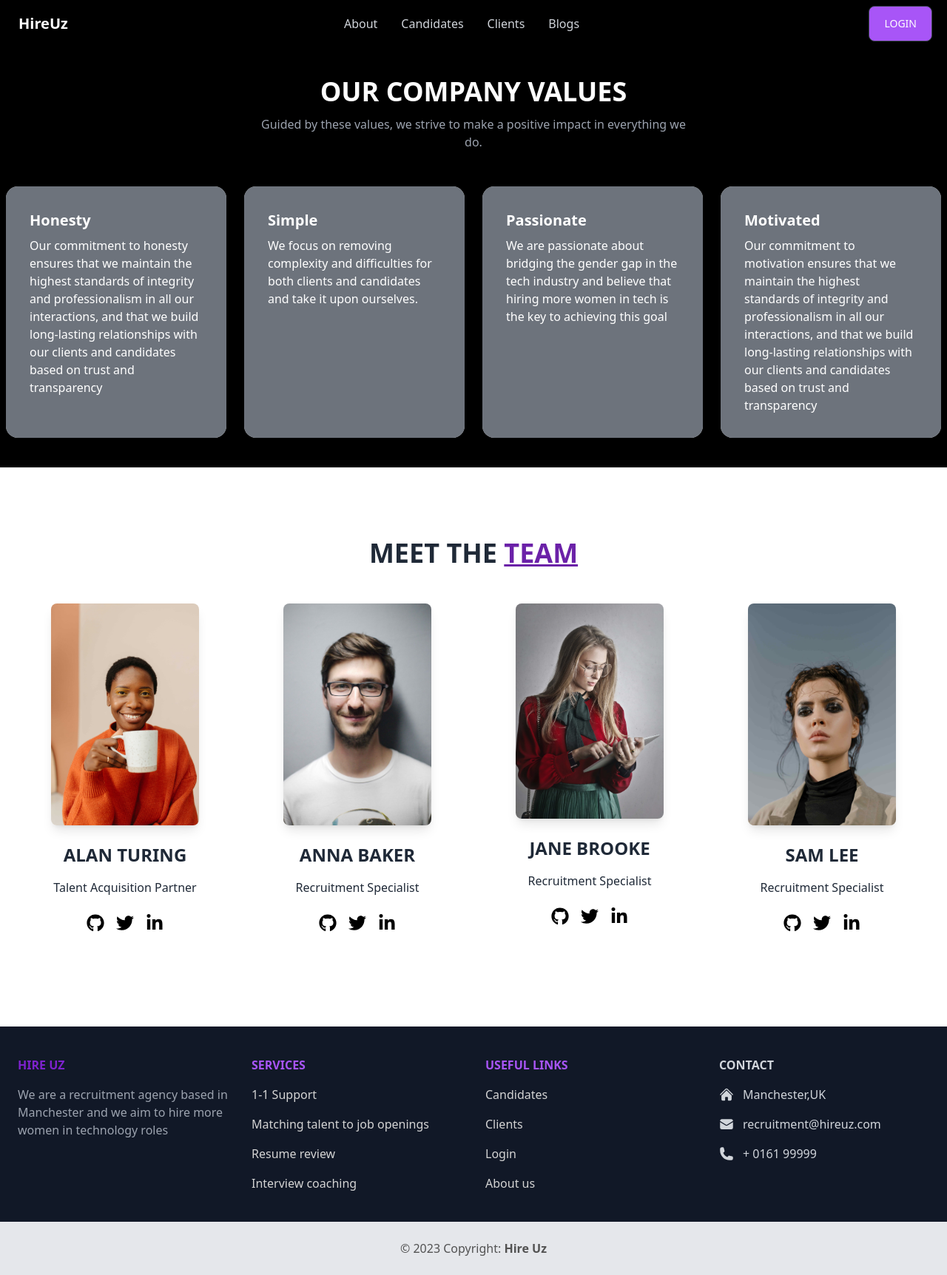
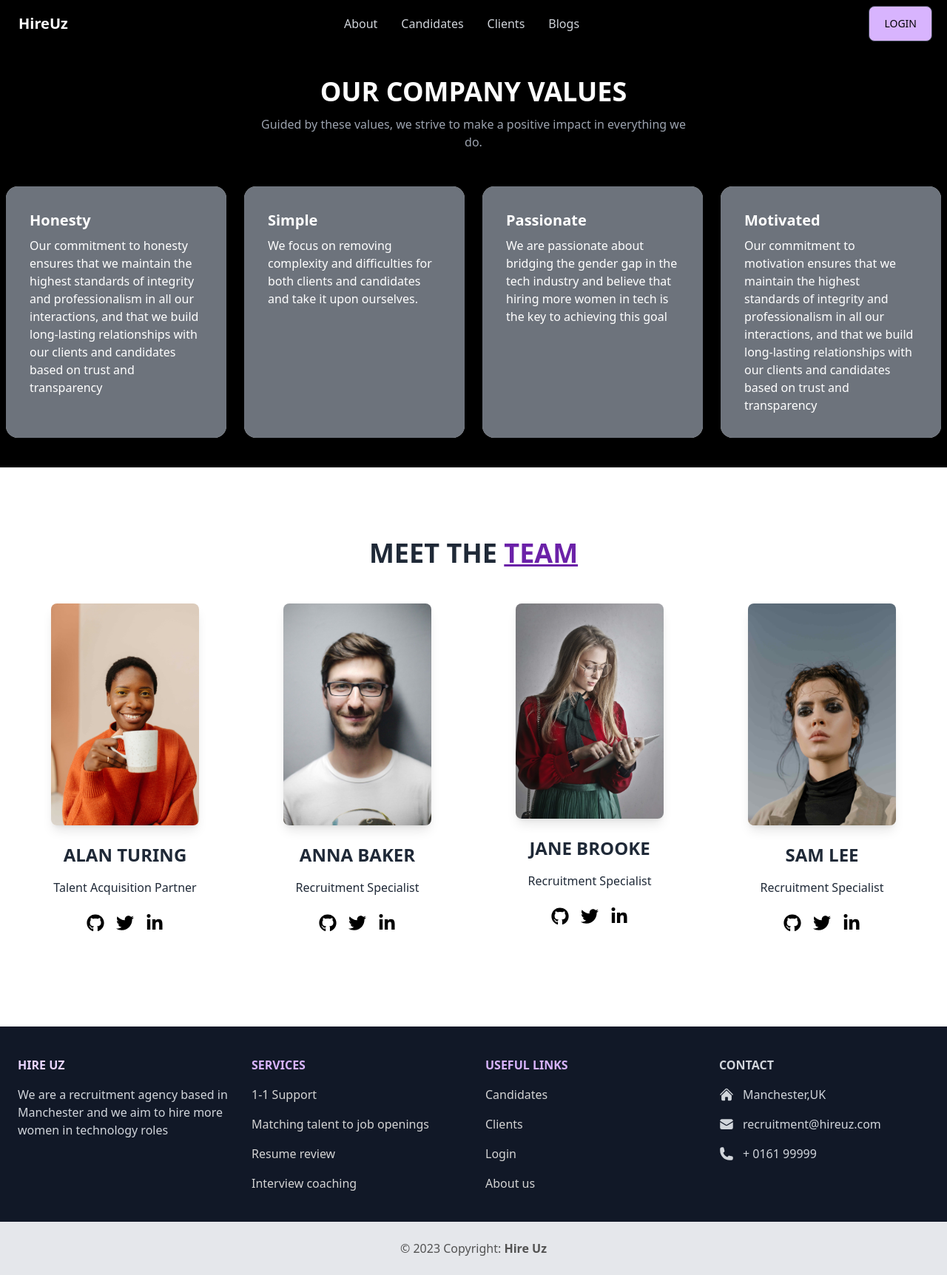
Before and after one commit to uzma981/HireUz, a React (Vite) app: page /about in a window 1280 px wide. Shown: the whole page at 74% size. Built offline with nearby package versions, Linux system fonts and the light colour scheme; no server answers; what @shrutibalasa/tailwind-grid-auto-fit would draw is missing.

Commit message:
lighthouse changes

```diff
--- a/src/components/AboutUsScreen/Recruiter.jsx
+++ b/src/components/AboutUsScreen/Recruiter.jsx
@@ -9,10 +9,10 @@ export default function Recruiter({ img, name, description }) {
         alt="image of team member"
       />
 
-      <h5 className="uppercase text-lg font-bold mb-4 lg:text-2xl">{name}</h5>
+      <h1 className="uppercase text-lg font-bold mb-4 lg:text-2xl">{name}</h1>
       <p className="mb-6">{description}</p>
       <ul className="list-inside flex mx-auto justify-center">
-        <a href="#!" className="px-2">
+        <a href="#!" alt="github link" className="px-2">
           <svg
             xmlns="http://www.w3.org/2000/svg"
             viewBox="0 0 496 512"
@@ -24,7 +24,7 @@ export default function Recruiter({ img, name, description }) {
             />
           </svg>
         </a>
-        <a href="#!" className="px-2">
+        <a href="#!" alt = "twitter link"className="px-2">
           <svg
             xmlns="http://www.w3.org/2000/svg"
             viewBox="0 0 512 512"
@@ -36,7 +36,7 @@ export default function Recruiter({ img, name, description }) {
             />
           </svg>
         </a>
-        <a href="#!" className="px-2">
+        <a href="#!" alt="linkedin link" className="px-2">
           <svg
             xmlns="http://www.w3.org/2000/svg"
             viewBox="0 0 448 512"
--- a/src/components/Footer.jsx
+++ b/src/components/Footer.jsx
@@ -6,19 +6,19 @@ export default function Footer() {
       <footer className="bg-gray-900 text-center text-neutral-600  lg:text-left">
         <div className="flex items-center justify-centerlg:justify-between"></div>
         <div className="mx-6 py-10 text-center md:text-left">
-          <div className=" text-purple-500 grid-1 grid gap-8 md:grid-cols-2 lg:grid-cols-4">
-            <div className="text-gray-400">
-              <h6 className=" text-purple-700 mb-4 flex items-center justify-center font-semibold uppercase md:justify-start">
+          <div className=" text-purple-300 grid-1 grid gap-8 md:grid-cols-2 lg:grid-cols-4">
+            <div className="text-gray-300">
+              <h1 className=" text-purple-200 mb-4 flex items-center justify-center font-semibold uppercase md:justify-start">
                 HIRE UZ
-              </h6>
+              </h1>
               <p className="">
                 We are a recruitment agency based in Manchester and we aim to hire more women in technology roles
               </p>
             </div>
             <div className="">
-              <h6 className="mb-4 flex justify-center font-semibold uppercase md:justify-start">
+              <h1 className="mb-4 flex justify-center font-semibold uppercase md:justify-start">
                 Services
-              </h6>
+              </h1>
               <p className="mb-4">
                 <a href="#!" className="text-neutral-300 dark:text-neutral-200">
                   1-1 Support
@@ -41,9 +41,9 @@ export default function Footer() {
               </p>
             </div>
             <div className="">
-              <h6 className="mb-4 flex justify-center font-semibold uppercase md:justify-start">
+              <h1 className="mb-4 flex justify-center font-semibold uppercase md:justify-start">
                 Useful links
-              </h6>
+              </h1>
               <p className="mb-4">
 
                 <Link to="/candidates" className="text-neutral-300">
@@ -67,9 +67,9 @@ export default function Footer() {
               </p>
             </div>
             <div className="text-gray-300">
-              <h6 className="mb-4 flex justify-center font-semibold uppercase md:justify-start">
+              <h1 className="mb-4 flex justify-center font-semibold uppercase md:justify-start">
                 Contact
-              </h6>
+              </h1>
               <p className="mb-4 flex items-center justify-center md:justify-start">
                 <svg
                   xmlns="http://www.w3.org/2000/svg"
--- a/src/components/JobsScreen/ApplyScreen/ApplyNow.jsx
+++ b/src/components/JobsScreen/ApplyScreen/ApplyNow.jsx
@@ -48,11 +48,9 @@ function ApplyNow() {
   return (
     <div>
       <section className="flex bg-white py-4 mt-5 items-center justify-center">
-
-          <h2 id="h2-container" className=" font-bold text-4xl md:text-5xl ">
-            Application Form
-          </h2>
-
+        <h2 id="h2-container" className=" font-bold text-4xl md:text-5xl ">
+          Application Form
+        </h2>
       </section>
       <div className="flex items-center justify-center">
         <form onSubmit={handleSubmit} id="form-container">
@@ -186,29 +184,29 @@ function ApplyNow() {
                   <div className=" bg-white flex flex-col md:ml-auto w-full md:py-8 mt-8 md:mt-0">
                     <div className="relative mb-4">
                       <label
-                        htmlFor="message"
+                        htmlFor="message1"
                         className="leading-7 text-sm text-gray-600"
                       >
                         Tell me about yourself (Max 500 words)
                       </label>
                       <textarea
-                        id="message"
-                        name="message"
+                        id="aboutmessage"
+                        name="aboutmessage"
                         onChange={(e) => setquestionOne(e.target.value)}
                         className="w-full bg-white rounded border border-gray-400 focus:border-purple-700 focus:ring-2 focus:ring-indigo-200 h-32 text-base outline-none text-gray-700 py-1 px-3 resize-none leading-6 transition-colors duration-200 ease-in-out"
                       ></textarea>
                     </div>
                     <div className="relative mb-4">
                       <label
-                        htmlFor="message"
+                        htmlFor="message2"
                         className="leading-7 text-sm text-gray-600"
                       >
                         What motivates you to apply to this job role? (Max 200
                         words)
                       </label>
                       <textarea
-                        id="message"
-                        name="message"
+                        id="motivatemessage"
+                        name="motivatemessage"
                         onChange={(e) => setquestionTwo(e.target.value)}
                         className="w-full bg-white rounded border border-gray-400 focus:border-purple-700 focus:ring-2 focus:ring-indigo-200 h-32 text-base outline-none text-gray-700 py-1 px-3 resize-none leading-6 transition-colors duration-200 ease-in-out"
                       ></textarea>
--- a/src/components/navigation/NavBar2.jsx
+++ b/src/components/navigation/NavBar2.jsx
@@ -144,7 +144,7 @@ export default function NavBar2() {
         ) : (
           <Link
             to="/login"
-            className="btn bg-purple-500 hover:bg-purple-900 px-5 font-medium mr-3"
+            className="btn bg-purple-300 text-black hover:bg-purple-400 px-5 font-medium mr-3"
           >
             Login
           </Link>
```
